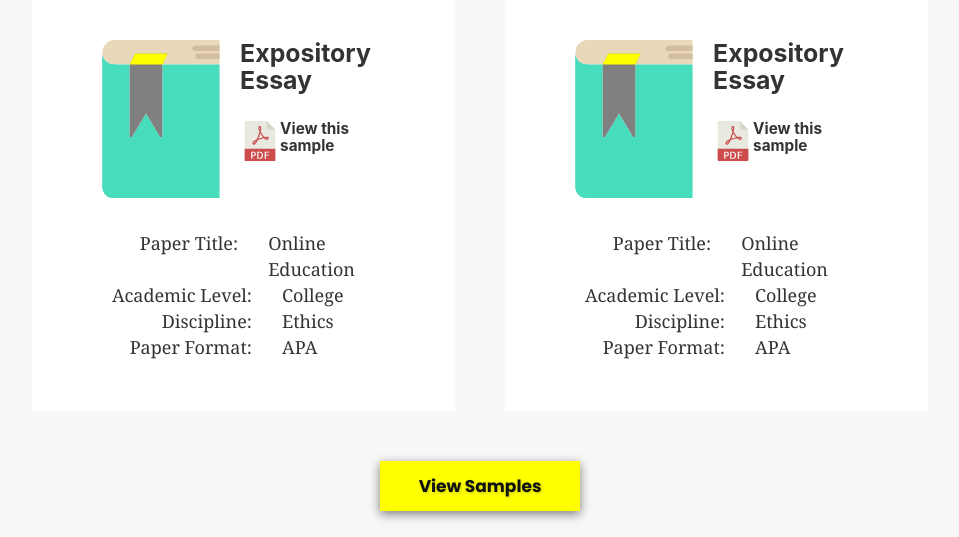
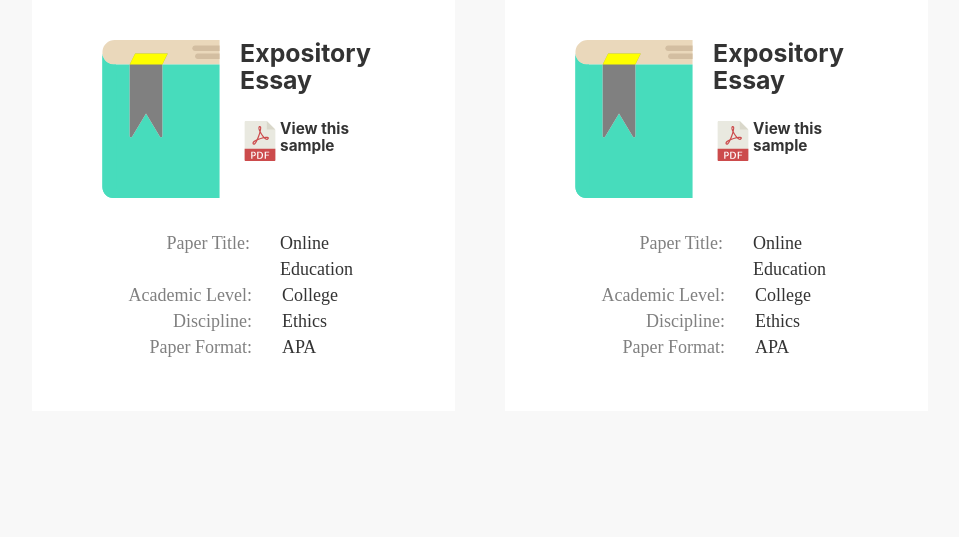
Before and after one commit to bitbender1010/GradSuccess, a Gatsby site: page /Admissions in a window 1280 px wide. Shown: the part 2544-3081 px from the top of the page, without its empty margins (160-1119 px from the left). Built offline with nearby package versions, Linux system fonts and the light colour scheme; Gatsby itself is replaced by a stand-in of ours.

Commit message:
fontsyle changed & button removed

```diff
--- a/src/components/sampleEssays.js
+++ b/src/components/sampleEssays.js
@@ -37,42 +37,50 @@ const SampleEssays = () => (
         </div>
 
         <div style={{
-            display: 'flex'
+            display: 'flex',
+            fontFamily: 'popins'
         }}>
         <span style={{
             width: '200px',
             textAlign: 'right',
-            paddingRight: '30px'
+            paddingRight: '30px',
+            color: 'gray'
         }}> Paper Title: </span> <span> Online Education </span>
         </div>
 
         {/* second part*/}
         <div style={{
-            display: 'flex'
+            display: 'flex',
+            fontFamily: 'popins'
         }}> <span style={{
             width: '200px',
             textAlign: 'right',
-            paddingRight: '30px'
+            paddingRight: '30px',
+            color: 'gray'
         }}> Academic Level: </span> <span> College </span>
         </div>
 
         {/* second part*/}
         <div style={{
-            display: 'flex'
+            display: 'flex',
+            fontFamily: 'popins'
         }}> <span style={{
             width: '200px',
             textAlign: 'right',
-            paddingRight: '30px'
+            paddingRight: '30px',
+            color: 'gray'
         }}> Discipline: </span> <span> Ethics </span>
         </div>
 
         {/* second part*/}
         <div style={{
-            display: 'flex'
+            display: 'flex',
+            fontFamily: 'popins'
         }}> <span style={{
             width: '200px',
             textAlign: 'right',
-            paddingRight: '30px'
+            paddingRight: '30px',
+            color: 'gray'
         }}> Paper Format: </span> <span> APA </span>
         </div>
 </div>
@@ -95,53 +103,56 @@ const SampleEssays = () => (
             </div>
 
             <div style={{
-                display: 'flex'
+                display: 'flex',
+                fontFamily: 'popins'
             }}>
             <span style={{
                 width: '200px',
                 textAlign: 'right',
-                paddingRight: '30px'
+                paddingRight: '30px',
+                color: 'gray'
             }}> Paper Title: </span> <span> Online Education </span>
             </div>
 
             {/* second part*/}
             <div style={{
-                display: 'flex'
+                display: 'flex',
+                fontFamily: 'popins'
             }}> <span style={{
                 width: '200px',
                 textAlign: 'right',
-                paddingRight: '30px'
+                paddingRight: '30px',
+                color: 'gray'
             }}> Academic Level: </span> <span> College </span>
             </div>
 
             {/* second part*/}
             <div style={{
-                display: 'flex'
+                display: 'flex',
+                fontFamily: 'popins'
             }}> <span style={{
                 width: '200px',
                 textAlign: 'right',
-                paddingRight: '30px'
+                paddingRight: '30px',
+                color: 'gray'
             }}> Discipline: </span> <span> Ethics </span>
             </div>
 
             {/* second part*/}
             <div style={{
-                display: 'flex'
+                display: 'flex',
+                fontFamily: 'popins'
             }}> <span style={{
                 width: '200px',
                 textAlign: 'right',
-                paddingRight: '30px'
+                paddingRight: '30px',
+                color: 'gray'
             }}> Paper Format: </span> <span> APA </span>
             </div>
     </div>
 
 </div>
-            <div style={{
-                display: 'flex',
-                justifyContent: 'center'
-            }}>
-            <PryButton text="View Samples" />
-            </div>
+
 </div>
 )
 
```
